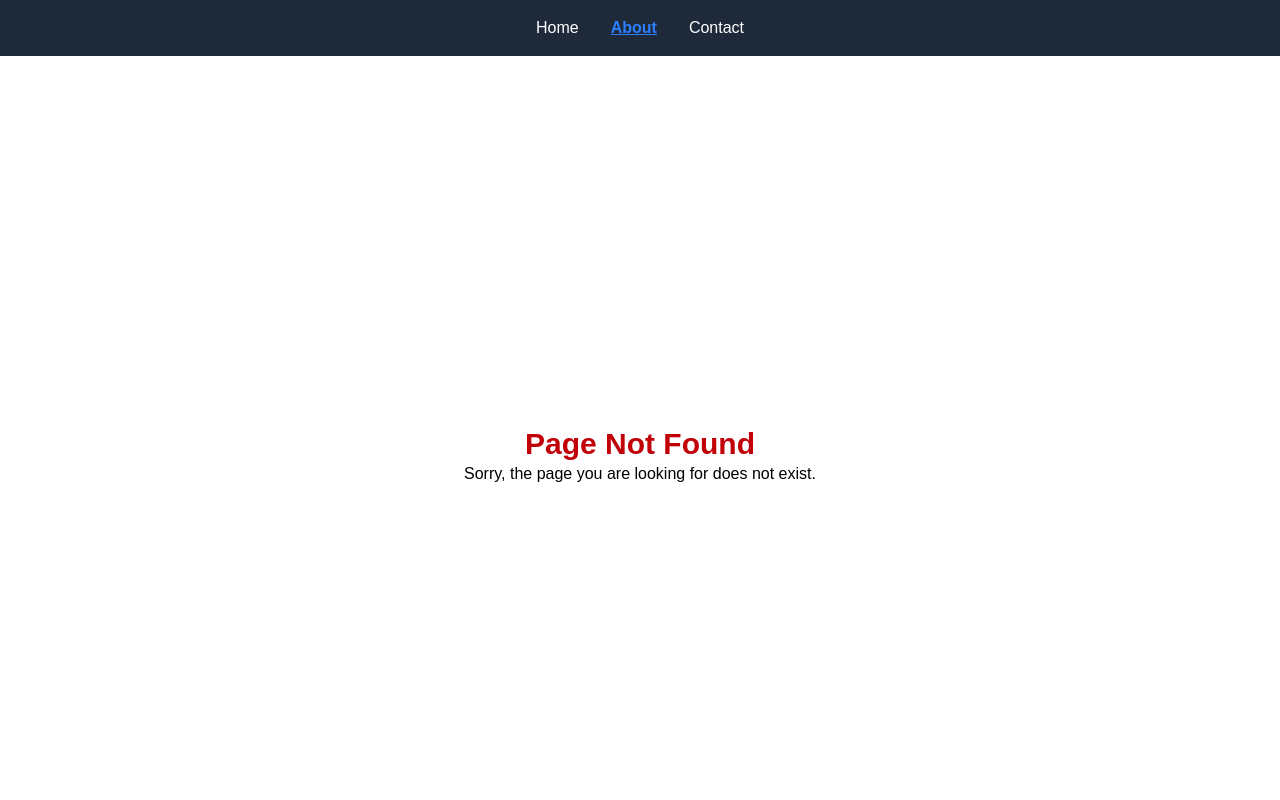
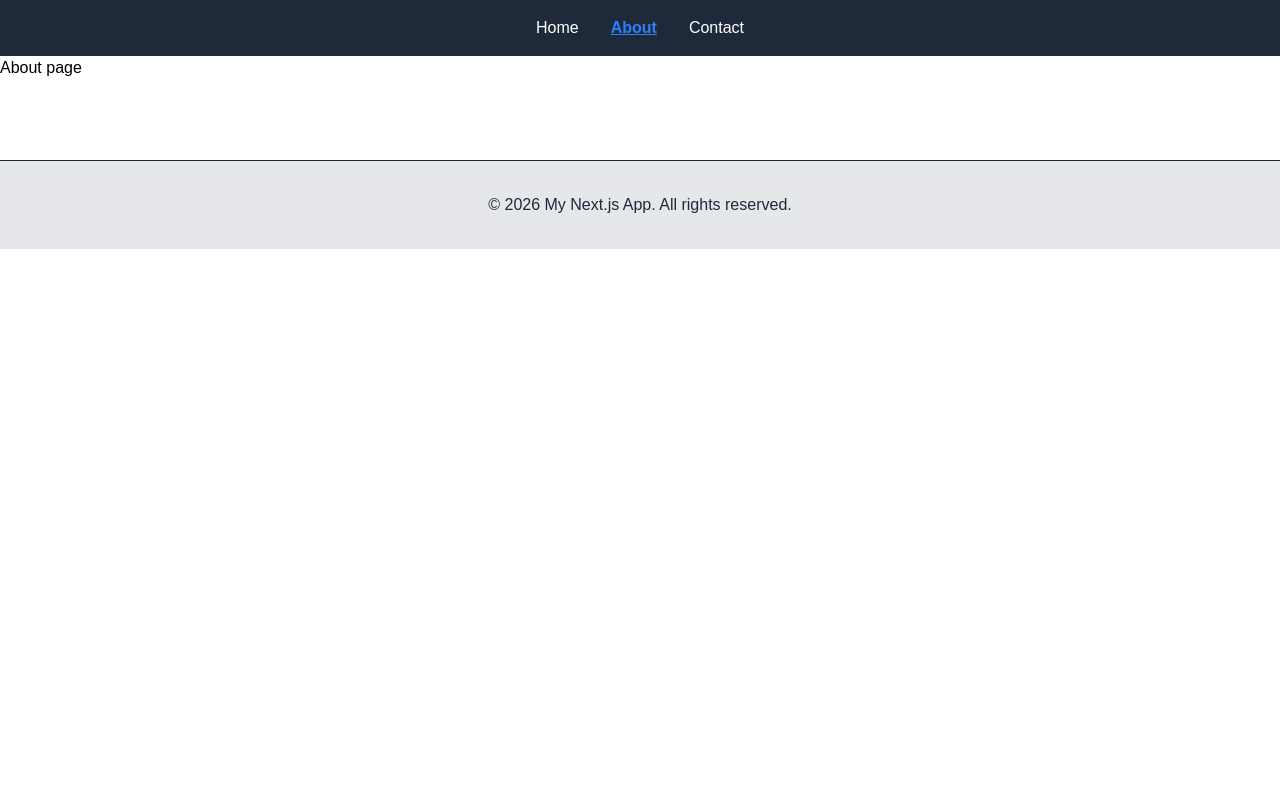
Before and after one commit to reghanan06-hue/nextjs-tutorial, a Next.js app: page /about in a window 1280 px wide. Before the commit this address had no page. Shown: the top 800 px of the page. Built offline with nearby package versions, Linux system fonts and the light colour scheme.

Commit message:
add page about

```diff
--- /dev/null
+++ b/app/about/page.js
@@ -0,0 +1,9 @@
+import React from 'react'
+
+export default function AboutPage() {
+  return (
+    <div>
+      <h1>About page</h1>
+    </div>
+  )
+}
```
